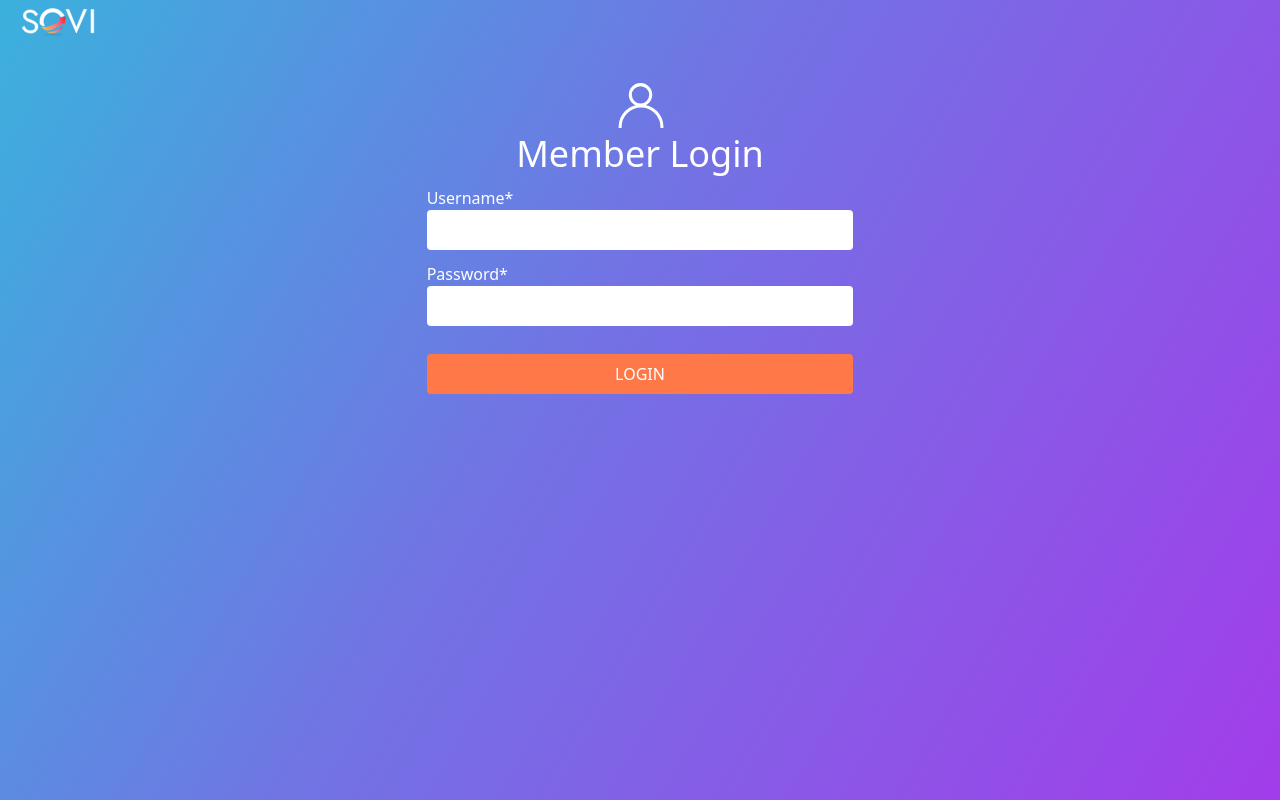
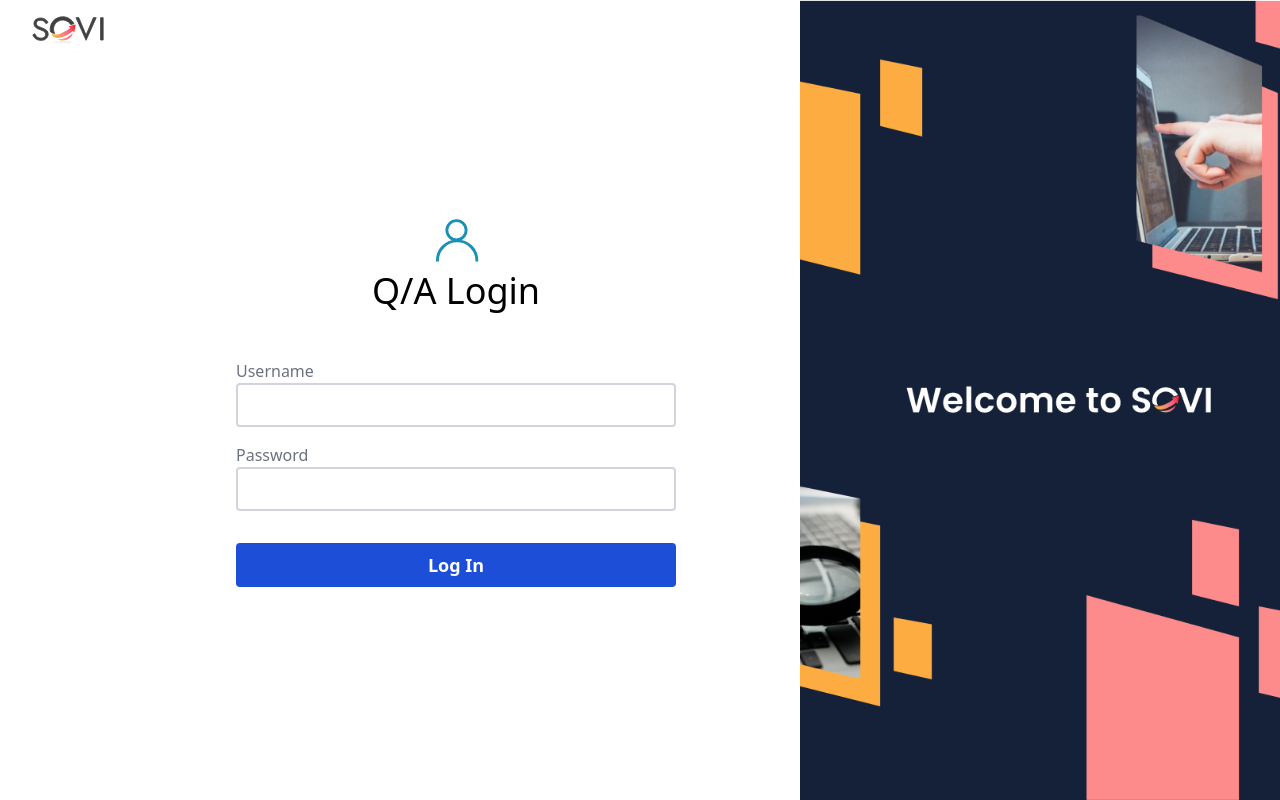
Before and after one commit to saqib19x/QA_new, a Next.js app: page / in a window 1280 px wide. Built offline with nearby package versions, Linux system fonts and the light colour scheme.

Commit message:
login_ui_changed

```diff
--- a/pages/index.js
+++ b/pages/index.js
@@ -3,72 +3,79 @@ import { useState } from "react";
 import { LoginMember } from "../services/api";
 import Cookies from "js-cookie";
 import { useDispatch } from "react-redux";
-import { setAuth } from '../redux/authSlice'
-import { useRouter } from 'next/router'
+import { setAuth } from "../redux/authSlice";
+import { useRouter } from "next/router";
 import toast from "react-hot-toast";
 
-export default function Home() {
-
-  const router = useRouter()
-  const dispatch = useDispatch()
-  const [userId, setUserId] = useState()
-  const [password, setPassword] = useState()
-
+const Home = () => {
+  const router = useRouter();
+  const dispatch = useDispatch();
+  const [userId, setUserId] = useState();
+  const [password, setPassword] = useState();
   const handleLogin = async (e) => {
-    e.preventDefault()
+    e.preventDefault();
 
     try {
-      const { data } = await LoginMember({ email: userId, password })
-      dispatch(setAuth(data))
+      const { data } = await LoginMember({ email: userId, password });
+      dispatch(setAuth(data));
       Cookies.set("access", data.access);
       Cookies.set("refresh", data.refresh);
-      router.push('/dashboard')
-      toast.success('Successfully LoggedIn 🎉')
+      router.push("/dashboard");
+      toast.success("Successfully LoggedIn 🎉");
     } catch (err) {
-      console.log(err)
+      toast.error(err?.response?.data[0]?.non_field_errors);
     }
-  }
+  };
 
   return (
-    <div className="w-full h-screen bg-first_linear bg-cover bg-center bg-no-repeat">
-      <div className="flex p-2">
-        <Image src="/images/sovi_logo.svg" width={100} height={30} alt="" />
+    <div>
+      <div className="w-full h-screen flex relative">
+        <div className="m-2 ml-8">
+          <Image src="/images/sovi_black.svg" width={80} height={50} alt="" />
         </div>
-      <div className="w-4/12 mx-auto text-center mt-8">
-        <Image src="/images/user_icon.svg" width={100} height={50} alt="" />
-        <h1 className=" text-4xl text-white">Member Login</h1>
+        <div className="w-7/12 h-full bg-white p-20 flex flex-col justify-center">
+          <div className=" flex justify-center">
+            <Image
+              src="/images/Profile_icon.svg"
+              width={50}
+              height={50}
+              alt=""
+            />
+          </div>
+          <h1 className=" text-4xl font-semiboldd text-center pt-2">
+            Q/A Login
+          </h1>
 
+          <div className="text-left w-10/12 mx-auto">
             <form onSubmit={handleLogin}>
-          <div className="w-full text-left my-3">
-            <label htmlFor="user" className=" text-white">
-              Username*
-            </label>
-            <br />
+              <div className=" mt-12">
+                <p className=" text-gray-500">Username </p>
                 <input
                   type="text"
-              required
-              className="w-full p-2 rounded focus:outline-none"
                   value={userId}
                   onChange={(e) => setUserId(e.target.value)}
+                  className="w-full p-2 border-2 border-gray-300 focus:border-gray-300 rounded focus:outline-none"
                 />
               </div>
-          <div className="w-full text-left mb-3">
-            <label htmlFor="user" className=" text-white">
-              Password*
-            </label>{" "}
-            <br />
+              <div className="mt-4 relative">
+                <p className=" text-gray-500">Password</p>
                 <input
                   type="password"
-              className="w-full p-2 rounded focus:outline-none"
                   value={password}
                   onChange={(e) => setPassword(e.target.value)}
+                  className="w-full p-2 border-2 border-gray-300 focus:border-gray-300 rounded focus:outline-none"
                 />
               </div>
-          <button className=" w-full bg-[#FF7948] rounded py-2 text-white mt-4">
-            LOGIN
+              <button className=" w-full bg-blue-700 hover:bg-blue-500 font-semibold text-lg text-white py-2 rounded mt-8">
+                Log In
               </button>
             </form>
           </div>
         </div>
+        <div className="w-5/12 h-full bg-login_bg  bg-cover bg-center bg-no-repeat"></div>
+      </div>
+    </div>
   );
-}
+};
+
+export default Home;
--- a/tailwind.config.js
+++ b/tailwind.config.js
@@ -9,6 +9,7 @@ module.exports = {
         first_linear:
           "linear-gradient(120.48deg, #3BB1DD 0%, #7273E4 44.37%, #A23DEA 100%)",
         form_bg: "linear-gradient(360deg, #BAA09F -12.54%, #7C6C6C 99.99%); ",
+        login_bg: "url('/images/Frame 1.png')",
       },
       colors: {
         "prime-red": "#fa5853",
@@ -19,4 +20,4 @@ module.exports = {
     },
   },
   plugins: [],
-}
+};
```
Also changed, not shown: components/Layout/index.js (+19 -18 lines), public/images/Frame 1.png (added), public/images/Profile_icon.svg (added). Lines whose indentation alone changed are shown as unchanged.
